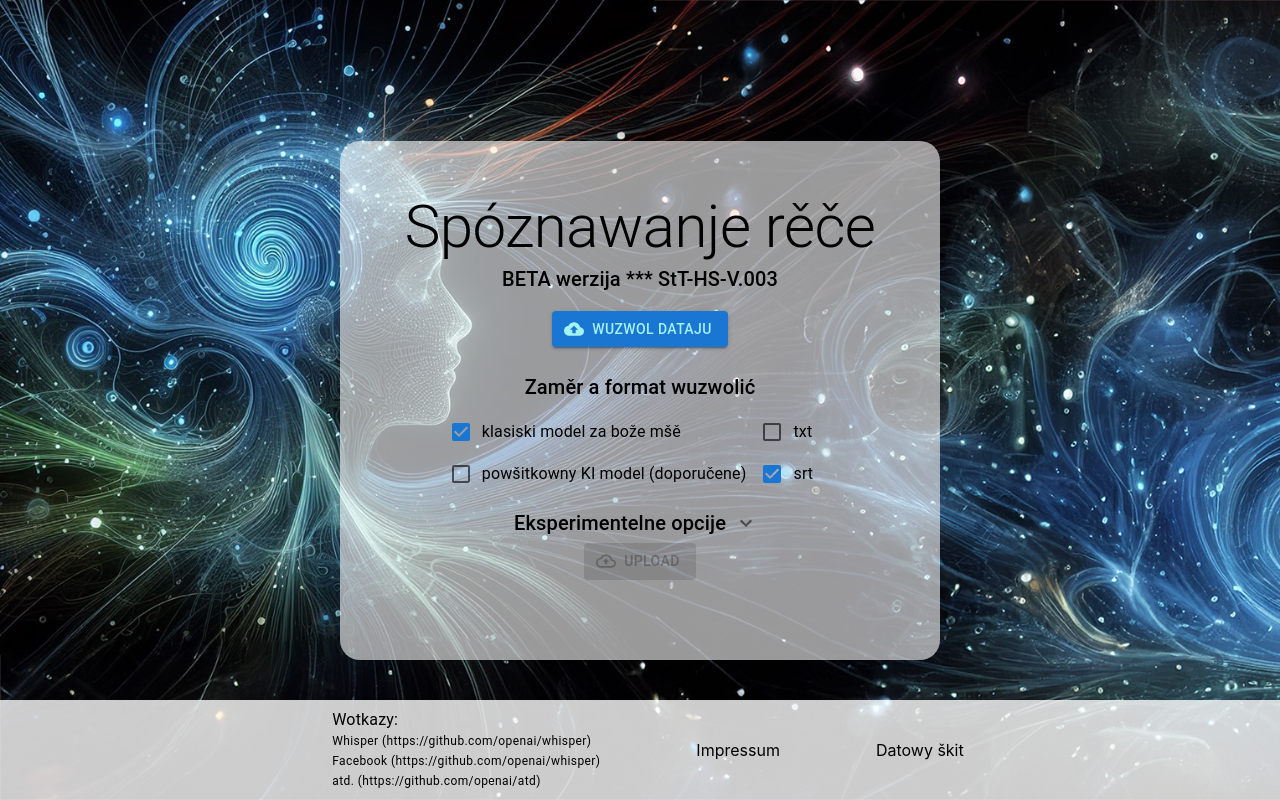
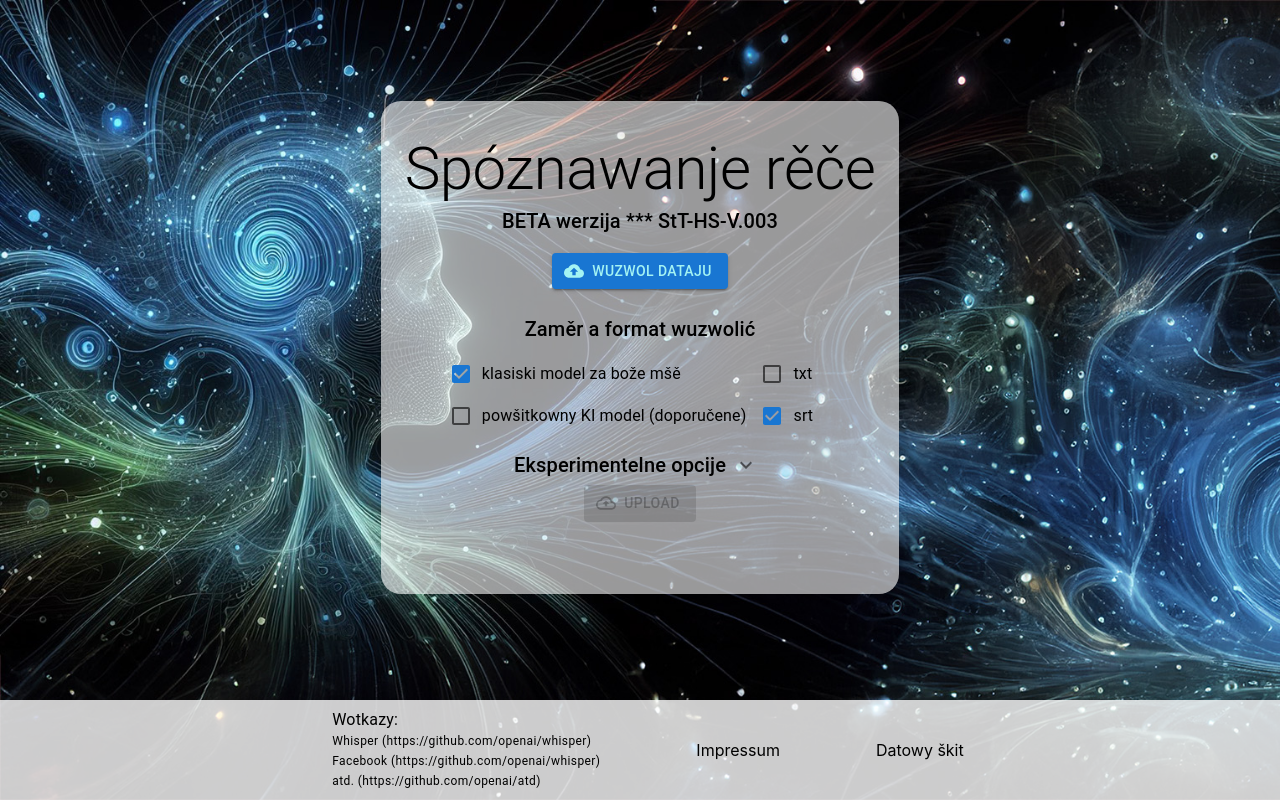
Before and after one commit to fscholze/uploader-recny-model, a React (Create React App) app: page / in a window 1280 px wide. Built offline with nearby package versions, Linux system fonts and the light colour scheme.

Commit message:
Add margin to footer

```diff
--- a/src/App.tsx
+++ b/src/App.tsx
@@ -3,8 +3,12 @@ import { Footer } from './components/footer'
 import 'react-toastify/dist/ReactToastify.css'
 import { useRoutes } from 'react-router-dom'
 import { defaultRoutes } from './routes/default'
+import { FOOTER_HEIGHT } from './types/constants'
+import { Box } from '@mui/material'
 
 const App: FC<{}> = () => {
+  const content = useRoutes(defaultRoutes)
+
   return (
     <div
       style={{
@@ -19,8 +23,7 @@ const App: FC<{}> = () => {
         alignItems: 'center'
       }}
     >
-      {useRoutes(defaultRoutes)}
-
+      <Box sx={{ marginBottom: `${FOOTER_HEIGHT}px` }}>{content}</Box>
       <Footer />
     </div>
   )
```
